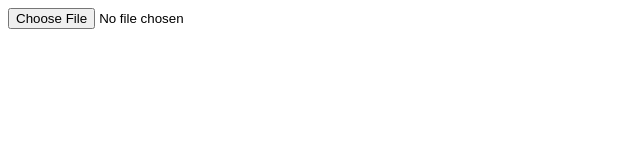
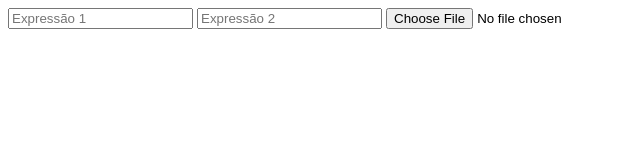
Before and after one commit to rickards/FileUtilities, a plain HTML site: page index.html in a window 1280 px wide. Shown: the whole page, without its empty margins (0-640 px from the left). Drawn offline with Linux system fonts and the light colour scheme.

Commit message:
Template inicial para a montagem dos arquivos

```diff
--- a/index.html
+++ b/index.html
@@ -1,9 +1,11 @@
-<html>
+<html lang="pt-bt">
     <head>
 
     </head>
 
     <body>
+    <input placeholder="Expressão 1">
+    <input placeholder="Expressão 2">
     <input id="file" type="file">
     </body>
 
@@ -11,7 +13,7 @@
         document.getElementById('file').onchange = function(){
 
             var file = this.files[0];
-
+            console.log(file);
             var reader = new FileReader();
             reader.onload = function(progressEvent){
                 // Entire file
```
Also changed, not shown: 1 other file.
